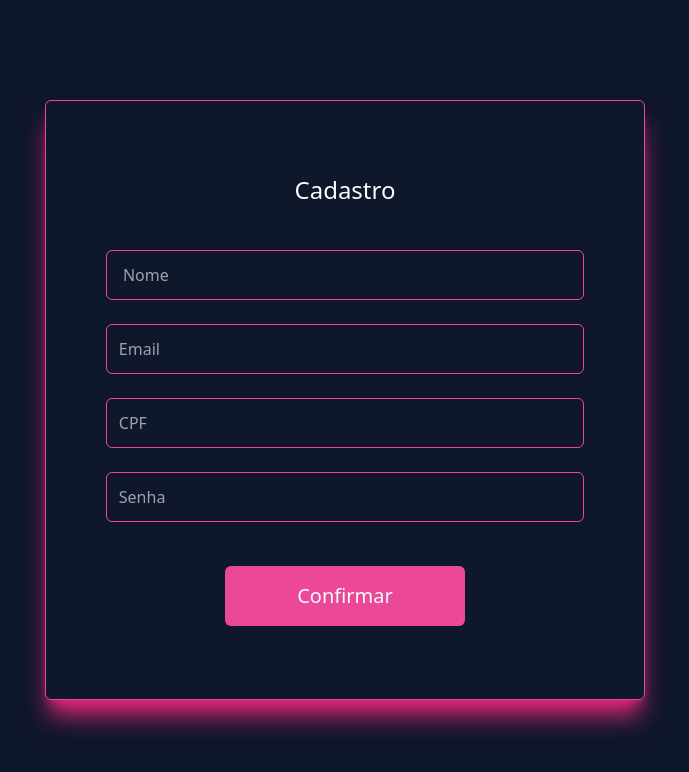
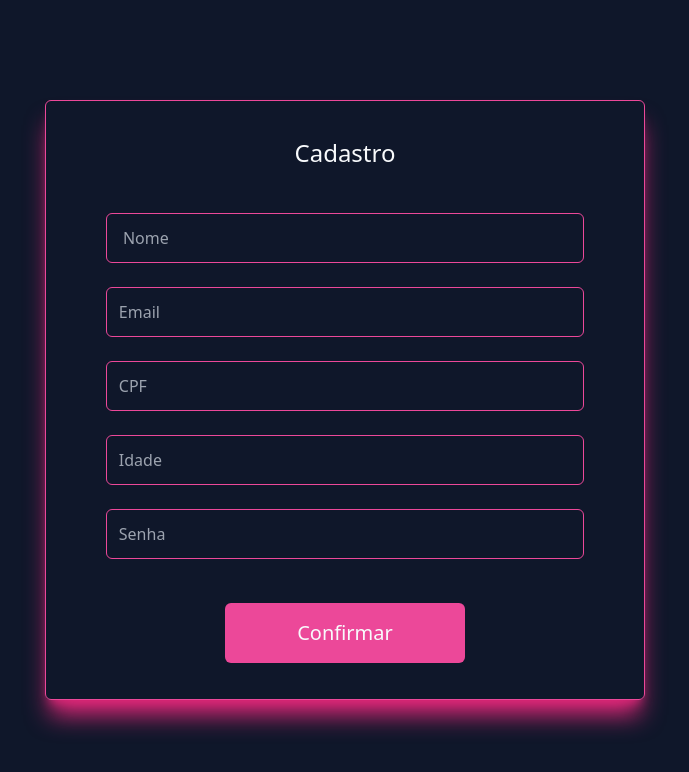
Before and after one commit to karendantas/cadastro-usu-rios-reactjs, a React (Vite) app: page / in a window 1280 px wide. Shown: the top 772 px of the page, without its empty margins (295-984 px from the left). Built offline with nearby package versions, Linux system fonts and the light colour scheme.

Commit message:
feat: create axios baseURL

```diff
--- a/index.html
+++ b/index.html
@@ -5,7 +5,7 @@
     <link rel="icon" type="image/svg+xml" href="/vite.svg" />
     <meta name="viewport" content="width=device-width, initial-scale=1.0" />
     <link rel="stylesheet" href="/src/index.css">
-    <title>Vite + React + TS</title>
+    <title>Cadastro</title>
   </head>
   <body class = "bg-slate-900 text-slate-50 antialiased">
     <div id="root"></div>
--- a/package.json
+++ b/package.json
@@ -11,6 +11,7 @@
   },
   "dependencies": {
     "@hookform/resolvers": "^3.6.0",
+    "axios": "^1.7.2",
     "react": "^18.2.0",
     "react-dom": "^18.2.0",
     "react-hook-form": "^7.51.5",
--- a/src/App.tsx
+++ b/src/Home.tsx
@@ -8,13 +8,14 @@ const NewCustomerFormSchema = z.object({
   name: z.string(),
   email: z.string(),
   cpf: z.string(),
+  age: z.number(),
   password: z.string(),
 
 })
 
 type NewCustomerFromType = z.infer<typeof NewCustomerFormSchema>
 
-function App() {
+function Home() {
   const {register, handleSubmit} = useForm<NewCustomerFromType>({
     resolver: zodResolver(NewCustomerFormSchema)
   });
@@ -37,6 +38,8 @@ function App() {
 
           <Input type="text" placeholder="CPF" {...register("cpf")}/>
 
+          <Input type = "number" placeholder="Idade" {...register("age")} />
+
           <Input type="password" placeholder="Senha" {...register("password")}/>
 
           <button type="submit" className="bg-pink-500 hover:bg-pink-400 w-[50%] py-4 px-3 mt-5 rounded-md md:text-xl"> Confirmar</button>
@@ -47,4 +50,4 @@ function App() {
   )
 }
 
-export default App
+export default Home
--- a/src/components/input.tsx
+++ b/src/components/input.tsx
@@ -1,7 +1,7 @@
 
 interface InputProps {
     placeholder?: string
-    type: "text" | "email" | "password"
+    type: "text" | "email" | "password" | "number"
 }
 export function Input({ placeholder, type }: InputProps){
     return (
--- a/src/main.tsx
+++ b/src/main.tsx
@@ -1,10 +1,10 @@
 import React from 'react'
 import ReactDOM from 'react-dom/client'
-import App from './App.tsx'
+import Home from './Home.tsx'
 
 
 ReactDOM.createRoot(document.getElementById('root')!).render(
   <React.StrictMode>
-    <App />
+    <Home />
   </React.StrictMode>,
 )
--- /dev/null
+++ b/src/services/api.ts
@@ -0,0 +1,5 @@
+import axios from "axios";
+
+export const api = axios.create({
+    baseURL: 'http://localhost:3000'
+})
```
Also changed, not shown: 1 other file (tests, documents, lock files or other folders).
